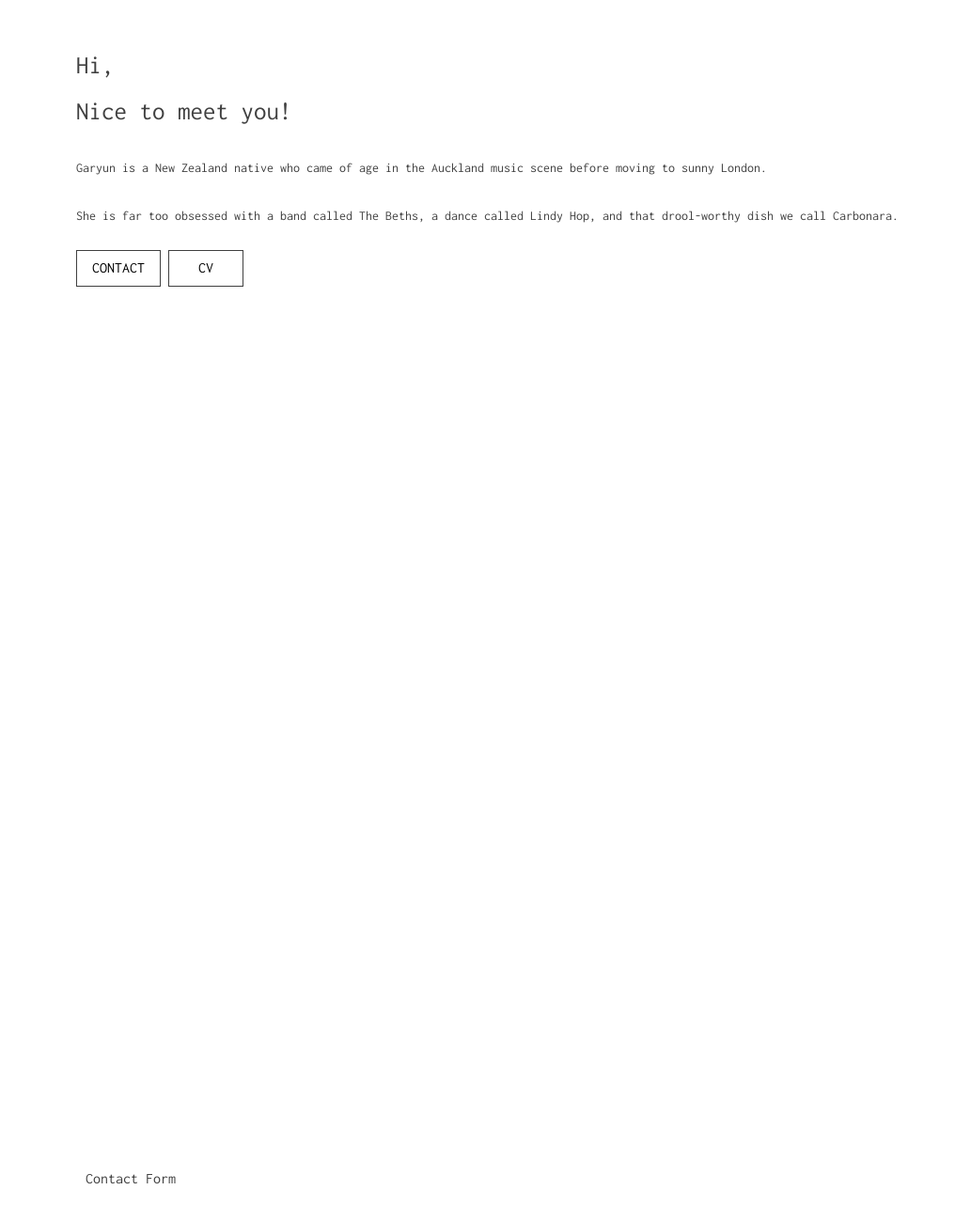
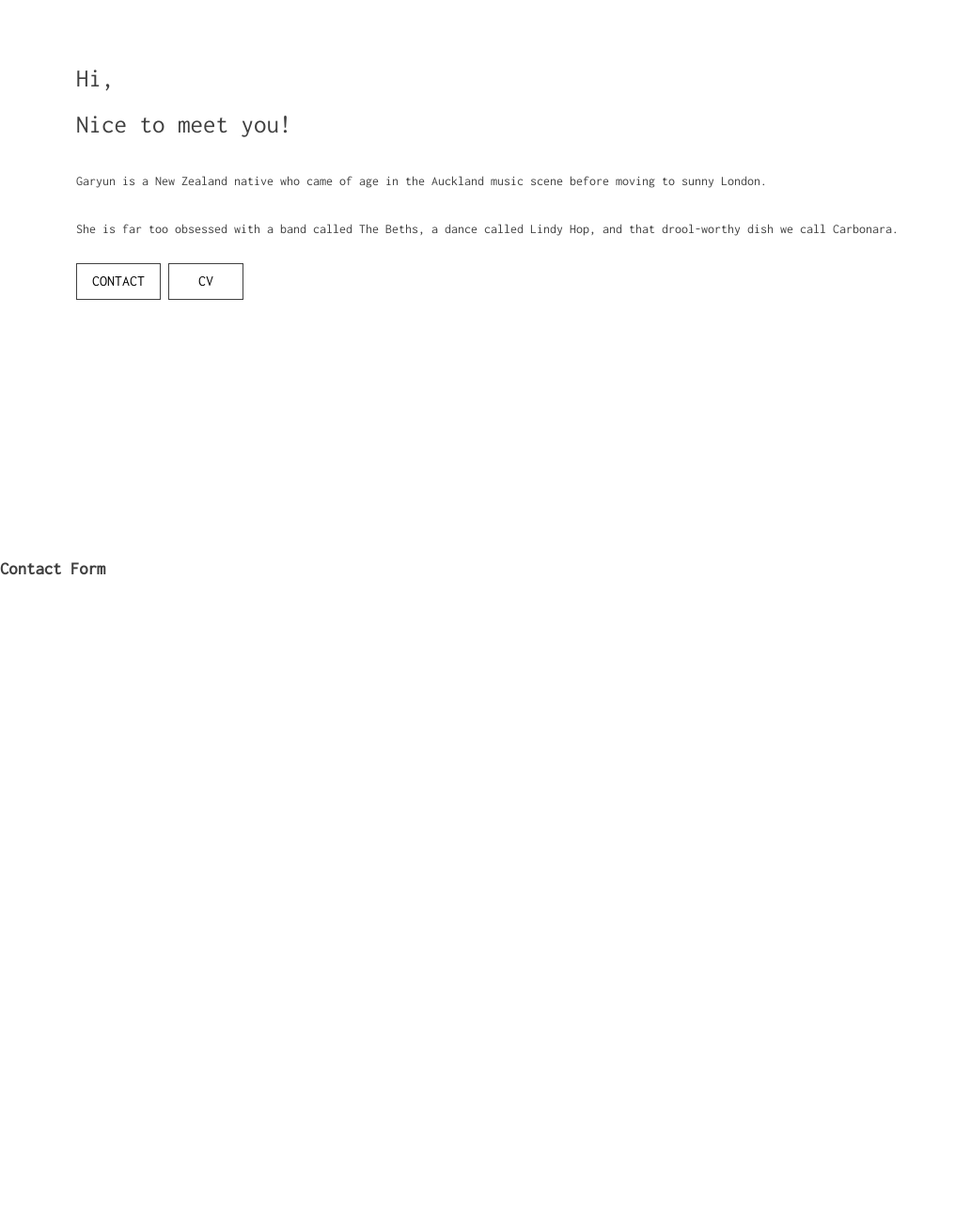
Before and after one commit to garyunyoung/portfolio, a React (Create React App) app: page / in a window 1280 px wide. Shown: the part 2772-4071 px from the top of the page at 94% size, without its empty margins (0-1016 px from the left). Built offline with nearby package versions, Linux system fonts and the light colour scheme.

Commit message:
Add Contact component

```diff
--- /dev/null
+++ b/src/Contact.js
@@ -0,0 +1,12 @@
+import React from "react";
+import "./stylesheets/Contact.scss";
+
+export default function Contact() {
+  return (
+    <section class="contact">
+      <div class="contact__content">
+        <h3>Contact Form</h3>
+      </div>
+    </section>
+  );
+}
--- a/src/Home.js
+++ b/src/Home.js
@@ -2,6 +2,7 @@ import React from "react";
 import NavBar from "./components/NavBar";
 import Project from "./Projects";
 import About from "./About";
+import Contact from "./Contact";
 import profileIllustration from "./images/profile-illustration.svg";
 import "./stylesheets/Home.scss";
 
@@ -33,9 +34,7 @@ export default function Home() {
         </section>
         <Project />
         <About />
-        <section id="contact" className="contact">
-          <div className="about__content home__content">Contact Form</div>
-        </section>
+        <Contact />
       </main>
     </React.Fragment>
   );
--- a/src/stylesheets/About.scss
+++ b/src/stylesheets/About.scss
@@ -2,11 +2,12 @@
 
 .about {
   .about__content {
-    min-height: calc(100vh - #{$site-header-height-mobile});
+    min-height: 100vh;
     padding: 0 16px;
     display: flex;
     flex-flow: column;
     justify-content: center;
+  }
 
   .about__header {
     font-size: 27px;
@@ -57,11 +58,16 @@
     }
   }
 }
-}
 
 @media only screen and (min-width: 600px) {
+  .about {
     .about__content {
       max-width: $max-width-desktop;
       margin: 0 auto;
     }
+
+    .about__header {
+      margin-top: 0;
     }
+  }
+}
--- /dev/null
+++ b/src/stylesheets/Contact.scss
@@ -0,0 +1,7 @@
+@import "./Variables.scss";
+
+.contact {
+  .contact__content {
+    min-height: calc(100vh - #{$site-header-height-mobile});
+  }
+}
```
Lines whose indentation alone changed are shown as unchanged.
